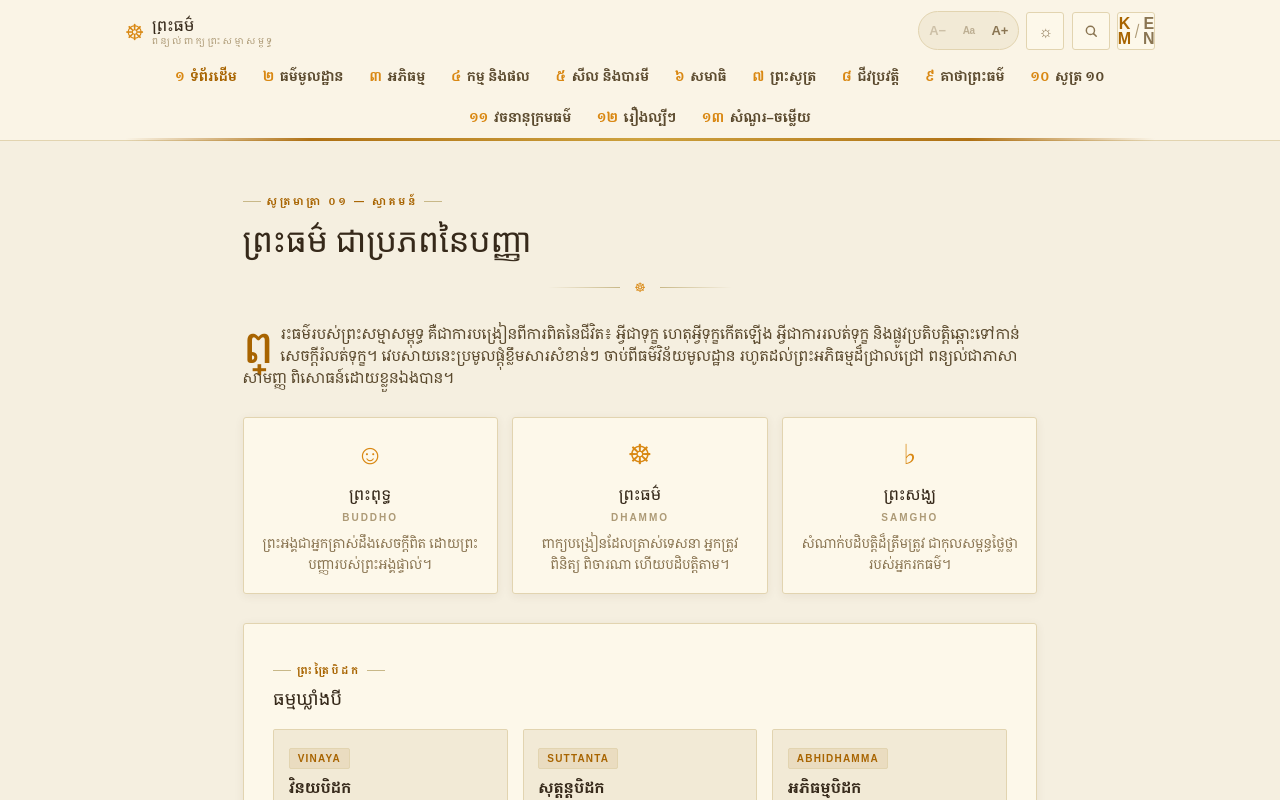
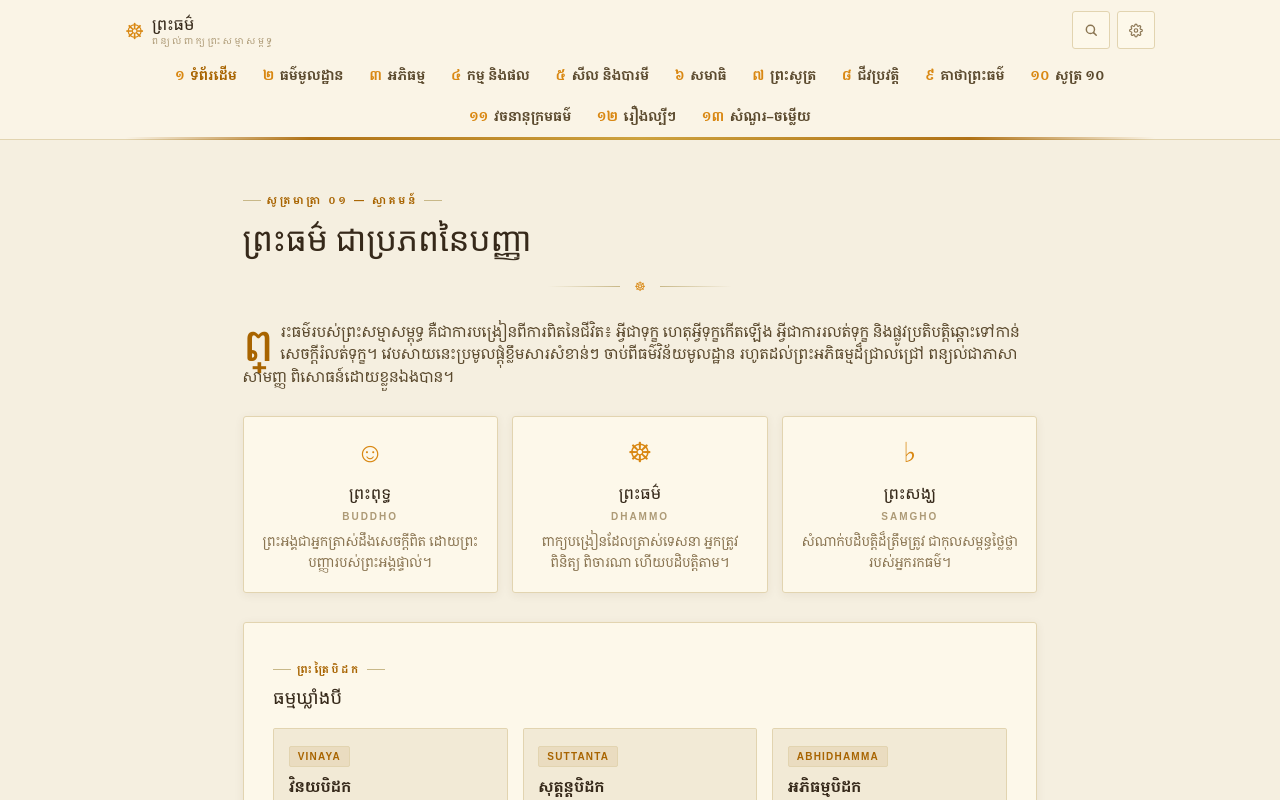
Before and after one commit to NgoytryLyhuor/buddha-dhamma, a Vue app: page / in a window 1280 px wide. Shown: the top 800 px of the page. Built offline with nearby package versions, Linux system fonts and the light colour scheme; a web font is replaced by a local one.

Commit message:
ux: consolidate header controls into a settings dropdown

```diff
--- a/src/App.vue
+++ b/src/App.vue
@@ -13,26 +13,40 @@
           </router-link>
 
           <div class="flex items-center gap-2">
-            <div class="flex items-center gap-1 rounded-full px-1 py-1" :style="{ background: 'var(--bg-card-2)', border: '1px solid var(--border)' }"
-              role="group" :aria-label="t('ទំហំអក្សរ', 'Font size')">
-              <button class="font-btn" @click="decreaseFontSize" :disabled="fontSizeIndex === 0"
-                :title="t('អក្សរតូចជាង', 'Smaller text')">A−</button>
-              <button class="font-btn font-btn-now" aria-hidden="true"
-                :style="{ opacity: 0.5 }" :title="t('ទំហំអក្សរ', 'Font size')">Aa</button>
-              <button class="font-btn" @click="increaseFontSize" :disabled="fontSizeIndex === SIZES.length - 1"
-                :title="t('អក្សរធំជាង', 'Larger text')">A+</button>
-            </div>
-            <button class="theme-btn" @click="toggleTheme" :title="t('ប្តូរផ្ទៃ', 'Toggle theme')">
-              {{ theme === 'dark' ? '☽' : '☼' }}
-            </button>
             <button class="theme-btn" @click="openSearch" :title="t('ស្វែងរកក្នុងទំព័រ', 'Search the site')">
               <svg width="14" height="14" viewBox="0 0 24 24" fill="none" stroke="currentColor" stroke-width="2.5" stroke-linecap="round"><circle cx="11" cy="11" r="7"></circle><line x1="16.5" y1="16.5" x2="21" y2="21"></line></svg>
             </button>
-            <button class="theme-btn px-3 flex gap-1 items-center text-xs font-bold" @click="toggleLang">
-              <span :style="{ color: lang === 'km' ? 'var(--accent)' : 'var(--ink-muted)' }">KM</span>
-              <span :style="{ color: 'var(--ink-faint)' }">/</span>
-              <span :style="{ color: lang === 'en' ? 'var(--accent)' : 'var(--ink-muted)' }">EN</span>
+            <button class="theme-btn px-3 flex gap-1.5 items-center text-xs font-bold" @click="settingsOpen = !settingsOpen"
+              :style="settingsOpen ? { borderColor: 'var(--accent)', color: 'var(--accent)' } : {}"
+              :title="t('ការកំណត់', 'Settings')">
+              <svg width="15" height="15" viewBox="0 0 24 24" fill="none" stroke="currentColor" stroke-width="2" stroke-linecap="round" stroke-linejoin="round"><circle cx="12" cy="12" r="3"></circle><path d="M19.4 15a1.65 1.65 0 0 0 .33 1.82l.06.06a2 2 0 0 1-2.83 2.83l-.06-.06a1.65 1.65 0 0 0-1.82-.33 1.65 1.65 0 0 0-1 1.51V21a2 2 0 0 1-4 0v-.09a1.65 1.65 0 0 0-1-1.51 1.65 1.65 0 0 0-1.82.33l-.06.06a2 2 0 0 1-2.83-2.83l.06-.06a1.65 1.65 0 0 0 .33-1.82 1.65 1.65 0 0 0-1.51-1H3a2 2 0 0 1 0-4h.09a1.65 1.65 0 0 0 1.51-1 1.65 1.65 0 0 0-.33-1.82l-.06-.06a2 2 0 0 1 2.83-2.83l.06.06a1.65 1.65 0 0 0 1.82.33h.01a1.65 1.65 0 0 0 1-1.51V3a2 2 0 0 1 4 0v.09a1.65 1.65 0 0 0 1 1.51h.01a1.65 1.65 0 0 0 1.82-.33l.06-.06a2 2 0 0 1 2.83 2.83l-.06.06a1.65 1.65 0 0 0-.33 1.82v.01a1.65 1.65 0 0 0 1.51 1H21a2 2 0 0 1 0 4h-.09a1.65 1.65 0 0 0-1.51 1z"></path></svg>
             </button>
+          </div>
+        </div>
+
+        <!-- Settings dropdown -->
+        <div v-if="settingsOpen" class="relative">
+          <div class="settings-panel">
+            <p class="settings-label">{{ t('ភាសា', 'Language') }}</p>
+            <div class="flex gap-2">
+              <button class="lang-pick" :class="lang === 'km' ? 'on' : ''" @click="setLang('km')">ភាសាខ្មែរ</button>
+              <button class="lang-pick" :class="lang === 'en' ? 'on' : ''" @click="setLang('en')">English</button>
+            </div>
+
+            <p class="settings-label mt-4">{{ t('ផ្ទៃមុខ', 'Appearance') }}</p>
+            <button class="setting-row" @click="toggleTheme">
+              <span>{{ theme === 'dark' ? '☽' : '☼' }}</span>
+              <span>{{ t(theme === 'dark' ? 'ប្តូរទៅភ្លឺ' : 'ប្តូរទៅងងឹត', theme === 'dark' ? 'Switch to light' : 'Switch to dark') }}</span>
+            </button>
+
+            <p class="settings-label mt-4">{{ t('ទំហំអក្សរ', 'Font size') }}</p>
+            <div class="flex items-center justify-between gap-2">
+              <button class="font-btn" @click="decreaseFontSize" :disabled="fontSizeIndex === 0" :title="t('អក្សរតូចជាង', 'Smaller text')">A−</button>
+              <div class="settings-dots flex items-center gap-1.5">
+                <span v-for="(s, i) in SIZES" :key="i" class="dot" :class="i <= fontSizeIndex ? 'on' : ''"></span>
+              </div>
+              <button class="font-btn" @click="increaseFontSize" :disabled="fontSizeIndex === SIZES.length - 1" :title="t('អក្សរធំជាង', 'Larger text')">A+</button>
+            </div>
           </div>
         </div>
 
@@ -133,8 +147,10 @@ import { searchIndex } from './data/searchIndex'
 
 const route = useRoute()
 const { theme, toggleTheme } = useTheme()
-const { lang, t, toggleLang } = useLanguage()
+const { lang, t, setLang } = useLanguage()
 const { fontSizeIndex, SIZES, increaseFontSize, decreaseFontSize } = useFontSize()
+
+const settingsOpen = ref(false)
 
 const nav = [
   { to: '/', km: 'ទំព័រដើម', kmShort: 'ដើម', en: 'Home', num: '១' },
@@ -176,7 +192,7 @@ function openSearch() {
 function closeSearch() {
   searchOpen.value = false
 }
-watch(() => route.path, () => { if (searchOpen.value) searchOpen.value = false })
+watch(() => route.path, () => { if (searchOpen.value) searchOpen.value = false; if (settingsOpen.value) settingsOpen.value = false })
 
 const results = computed(() => {
   const q = query.value.trim().toLowerCase()
--- a/src/style.css
+++ b/src/style.css
@@ -159,15 +159,20 @@ input[type="number"] { -moz-appearance: textfield; min-width: 0; }
 }
 .theme-btn:hover { border-color: var(--accent); color: var(--accent); }
 
-.font-btn {
-  display: flex; align-items: center; justify-content: center;
-  min-width: 26px; height: 30px; padding: 0 6px; border-radius: 3px;
-  border: none; background: transparent; color: var(--ink-muted);
-  font-weight: 700; font-size: 13px; cursor: pointer; transition: all 0.2s;
-}
-.font-btn:hover:not(:disabled) { color: var(--accent); background: var(--accent-soft); }
+.font-btn { display: flex; align-items: center; justify-content: center; min-width: 34px; height: 34px; padding: 0 8px; border-radius: 3px; border: 1px solid var(--border); background: var(--bg-card); color: var(--ink-muted); font-weight: 700; font-size: 13px; cursor: pointer; transition: all 0.2s; }
+.font-btn:hover:not(:disabled) { border-color: var(--accent); color: var(--accent); background: var(--accent-soft); }
 .font-btn:disabled { opacity: 0.35; cursor: default; }
-.font-btn-now { font-size: 10px; letter-spacing: -0.04em; }
+
+.settings-panel { position: absolute; right: 0; top: 10px; width: min(300px, calc(100vw - 2rem)); z-index: 60; padding: 18px 18px 16px; border: 1px solid var(--border-strong); border-radius: 4px; background: var(--bg-card); box-shadow: var(--shadow); }
+@media (max-width: 640px) { .settings-panel { right: 0; left: auto; } }
+.settings-label { font-size: 10px; font-weight: 700; letter-spacing: 0.14em; text-transform: uppercase; color: var(--ink-faint); margin-bottom: 8px; }
+.lang-pick { flex: 1; padding: 9px 8px; border: 1px solid var(--border); border-radius: 3px; background: var(--bg-card-2); color: var(--ink-muted); font-size: 13px; font-weight: 700; cursor: pointer; transition: all 0.2s; }
+.lang-pick.on { border-color: var(--accent); color: var(--accent); background: var(--accent-soft); }
+.setting-row { width: 100%; display: flex; align-items: center; gap: 10px; padding: 9px 10px; border: 1px solid var(--border); border-radius: 3px; background: var(--bg-card-2); color: var(--ink-soft); font-size: 13px; font-weight: 700; cursor: pointer; transition: all 0.2s; }
+.setting-row:hover { border-color: var(--accent); color: var(--accent); }
+.settings-dots { flex: 1; display: flex; justify-content: center; }
+.dot { width: 8px; height: 8px; border-radius: 50%; background: var(--border-strong); transition: all 0.2s; }
+.dot.on { background: var(--accent); }
 
 .topnav-inner a { position: relative; white-space: nowrap; }
 .topnav-inner a.active { color: var(--accent) !important; }
```
